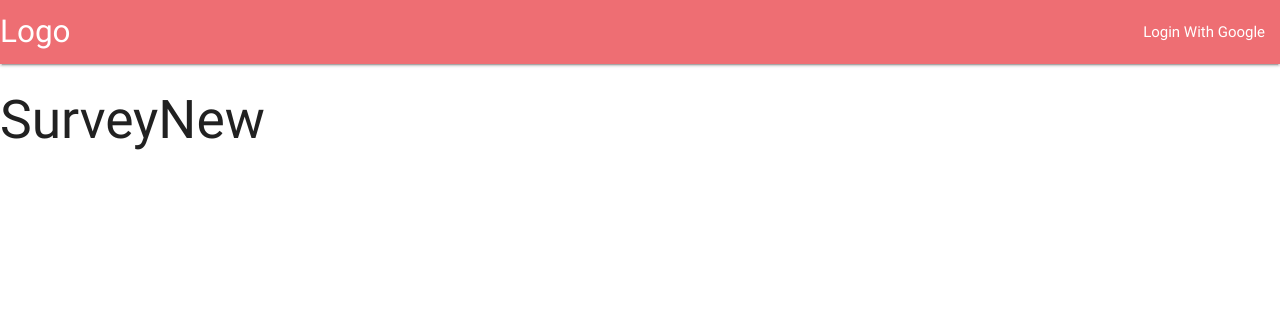
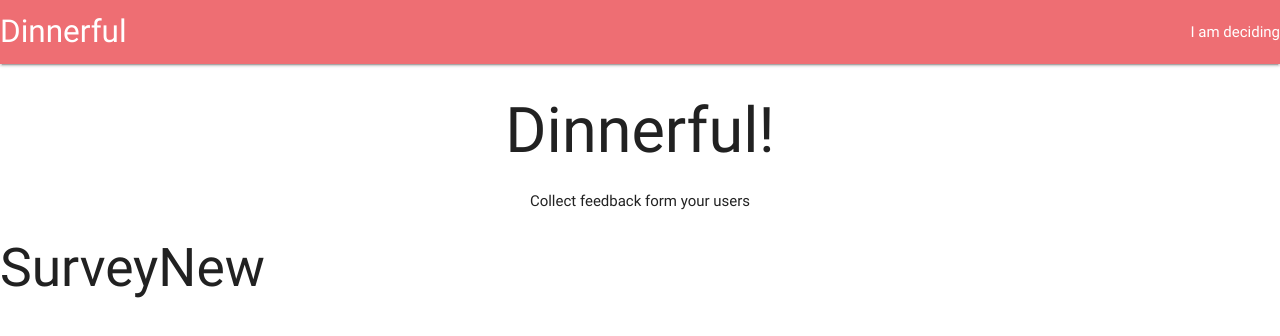
Before and after one commit to liucaiyun423/September, a React (Create React App) app in the folder client/: page /surveys in a window 1280 px wide. Shown: the top 336 px of the page. Built offline with nearby package versions, Linux system fonts and the light colour scheme; no server answers.

Commit message:
landing component, redirect after login and logout

```diff
--- a/client/src/actions/index.js
+++ b/client/src/actions/index.js
@@ -3,8 +3,7 @@
 
 
 //action creator
-
-export const  fetchUser = ()=> async (dispatch)=>{
+export const  fetchUser = ()=> async dispatch => {
     const res =  await axios.get('/api/current_user');
-    dispatch({type: FETCH_USER, payload: res});
+    dispatch({type: FETCH_USER, payload: res.data});
 }
--- a/client/src/components/App.js
+++ b/client/src/components/App.js
@@ -3,10 +3,10 @@
 import { connect } from 'react-redux';
 import Header from './Header';
 import * as actions from '../actions'
+import Landing from './Landing'
 
 const Dashboard = ()=> <h2>Dashboard</h2>;
 const SurveyNew = ()=> <h2>SurveyNew</h2>;
-const Landing = ()=> <h2> Landing</h2>;
 
 //view setup
 class App extends React.Component {
@@ -19,12 +19,14 @@
                 <BrowserRouter>
                     <div>
                         <Header/>
+                         <Route path="/" component={Landing}></Route>
                         <Route path="/dashboard" component={Dashboard}></Route>
                         <Route path="/surveys" component={SurveyNew}></Route>
-                        <Route path="/surveys/new" component={Landing}></Route>
                     </div>
                 </BrowserRouter>
             </div>)
     }
 }
+//Connects a React component to a Redux store.
+//connect([mapStateToProps], [mapDispatchToProps], [mergeProps], [options])
 export default connect(null, actions)(App);
--- a/client/src/components/Header.js
+++ b/client/src/components/Header.js
@@ -1,16 +1,39 @@
 import React, { Component } from 'react';
+import { connect } from 'react-redux';
+import { Link } from 'react-router-dom';
 
 class Header extends Component {
+    renderContent(){
+        switch(this.props.auth){
+             case null:
+             return 'I am deciding';
+             case false:
+             return <li><a href='/auth/google'>Login With Google</a></li>;
+             default:
+             return  <li><a href='/api/logout'>Logout</a></li>;
+        }
+
+
+    }
     render(){
+        console.log(this.props);
         return(
         <nav>
             <div className="nav-wrapper">
-            <a className="left brand-logo">Logo</a>
+            <Link
+                to={ this.props.auth ? '/surveys' : '/'}
+                className="left brand-logo"
+            >
+                Dinnerful
+            </Link>
             <ul className="right">
-                <li><a>Login With Google</a></li>
+                {this.renderContent()}
             </ul>
         </div>
     </nav>);
     }
 }
-export default Header;
+function mapStateToProps({auth}){
+    return {auth};
+}
+export default connect(mapStateToProps)(Header);
--- /dev/null
+++ b/client/src/components/Landing.js
@@ -0,0 +1,13 @@
+import React from 'react';
+
+const Landing = ()=>{
+    return (
+    <div style={{ textAlign: 'center' }}>
+      <h1>
+        Dinnerful!
+      </h1>
+      Collect feedback form your users
+    </div>)
+ };
+
+export default Landing;
--- a/client/src/reducers/authReducer.js
+++ b/client/src/reducers/authReducer.js
@@ -1,6 +1,10 @@
-export default function(state={}, action){
+import {FETCH_USER} from '../actions/types';
+
+export default function(state=null, action){
     console.log("action called", action);
     switch(action.type){
+        case FETCH_USER:
+            return action.payload || false;
         default:
             return state;
     }
```
Also changed, not shown: 2 other files (tests, documents, lock files or other folders).
